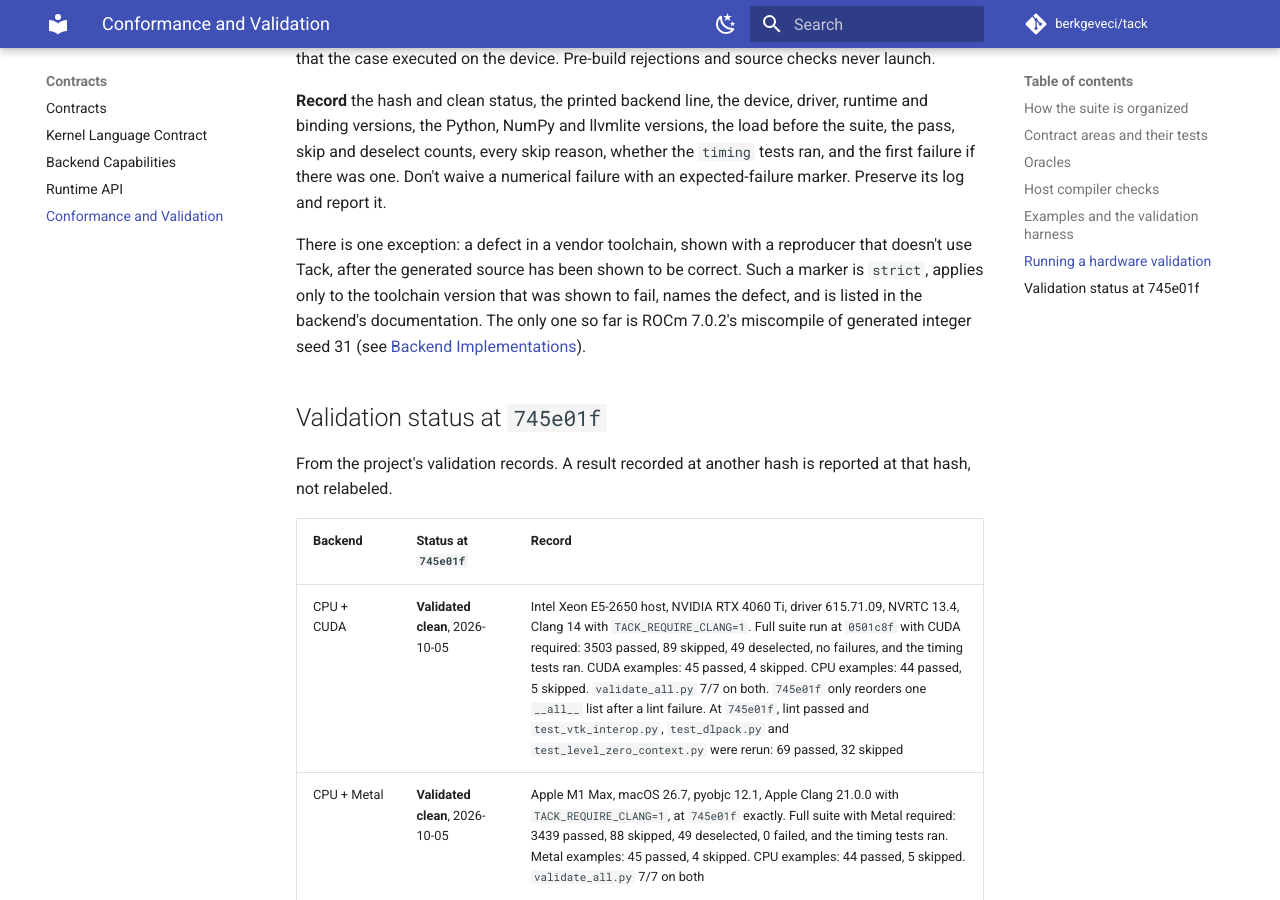
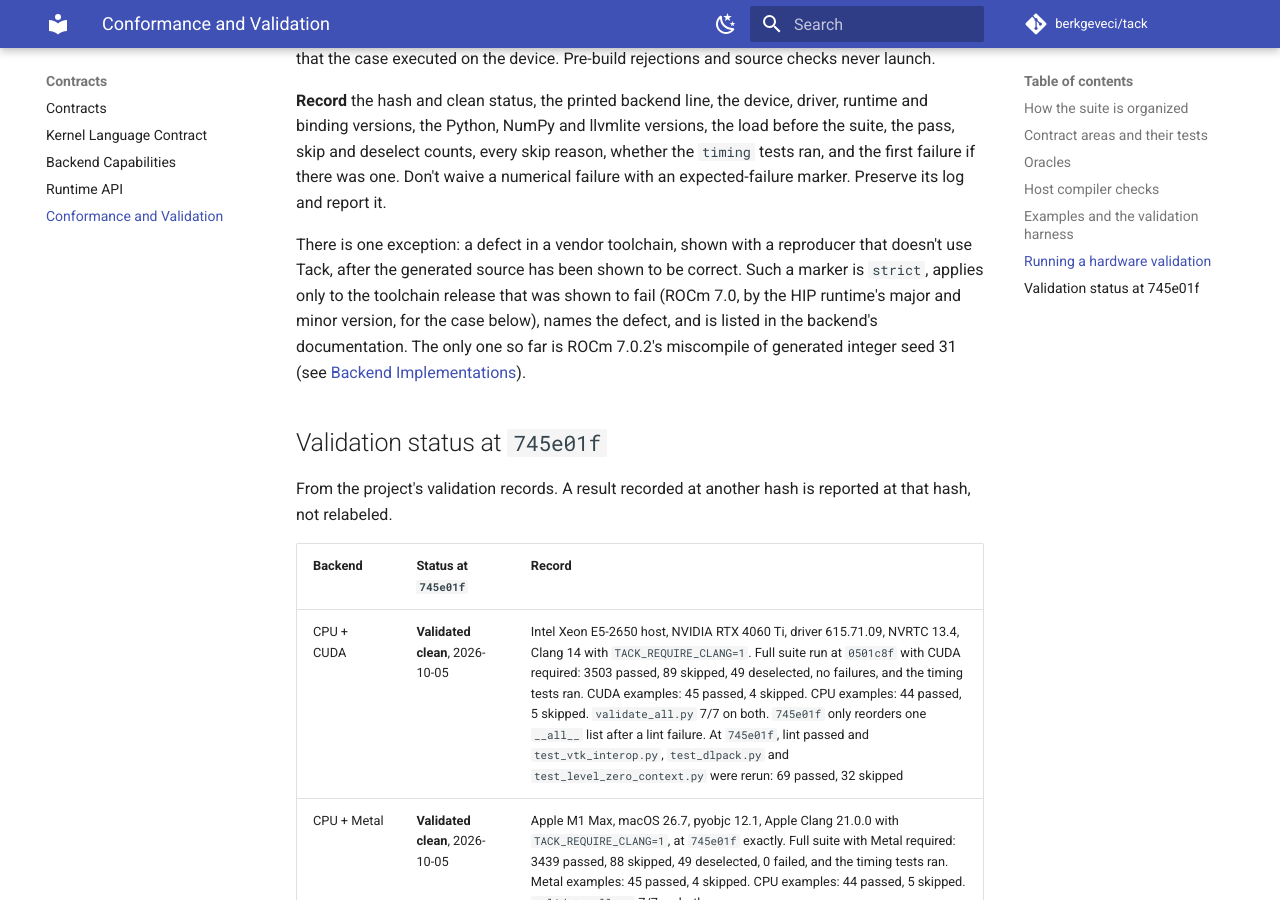
Before and after one commit to berkgeveci/tack, an MkDocs documentation site: the page built from docs/contracts/conformance.md, in a window 1280 px wide and 900 px high, scrolled down 6222 px. Built offline with MkDocs 1.6.1 and Material for MkDocs 9.7.7, drawn with Linux system fonts in a browser that asks for light colours; comment, search, counter and statistics services are not loaded.

Commit message:
Correct seven contract passages that disagreed with RC5
A review of the contract against the code and tests at RC5 found
passages that no longer held:

- the header still dated it to the fifth numerical increment;
- the summary table omitted field loads from what may sit outside the
  parallel loop, which the rule below it allows;
- the launch rule named only CUDA and HIP as indexing in 64 bits, though
  Level Zero now builds its index from the work-group number;
- the Metal 64-bit add workaround still asked for validation on another
  Apple GPU, which an M3 has since provided;
- the compiler-contract module has 35 numerical cases per backend, not
  33;
- the conformance instructions forbade every expected-failure marker,
  contradicting the toolchain exception the conformance page states;
- that exception said a marker covers the exact version shown to fail,
  while the ROCm marker is keyed on the 7.0 release line.

```diff
--- a/docs/contracts/conformance.md
+++ b/docs/contracts/conformance.md
@@ -211,7 +211,8 @@
 There is one exception: a defect in a vendor toolchain, shown with a
 reproducer that doesn't use Tack, after the generated source has been
 shown to be correct. Such a marker is `strict`, applies only to the
-toolchain version that was shown to fail, names the defect, and is listed
+toolchain release that was shown to fail (ROCm 7.0, by the HIP runtime's
+major and minor version, for the case below), names the defect, and is listed
 in the backend's documentation. The only one so far is ROCm 7.0.2's
 miscompile of generated integer seed 31 (see
 [Backend Implementations](../design/backend-implementations.md#hip)).
```
Also changed, not shown: docs/reference/language-contract.md (+12 -7 lines).
